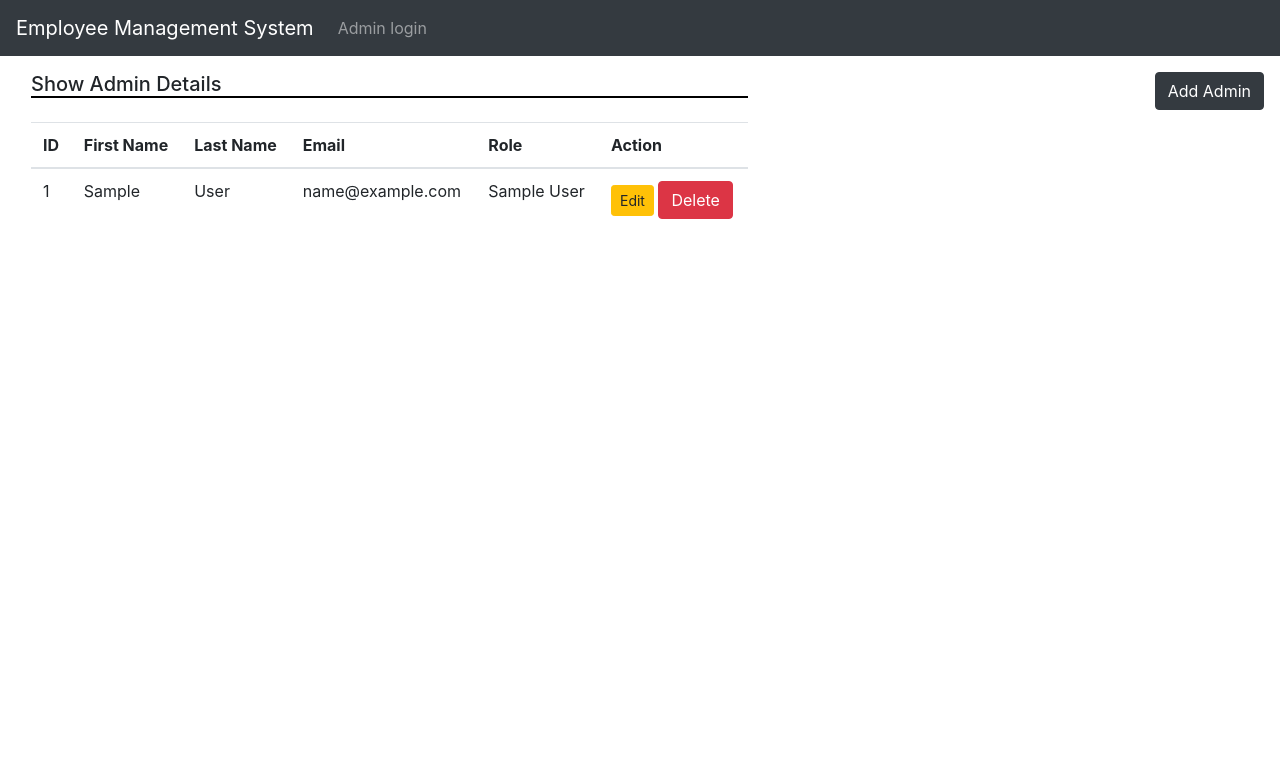
After one commit to Abshar12/EmployeeManagementSystem, a Django app: page /showadm in a window 1280 px wide. The commit adds this page. Shown: the top 783 px of the page. Run offline with Django 4.2, Linux system fonts and the light colour scheme; tables that the repository leaves empty hold one stand-in row (values such as "Sample post").

Commit message:
made separate pages for adding and showing employees and admins

```diff
--- a/EmployeeManagementSystem/urls.py
+++ b/EmployeeManagementSystem/urls.py
@@ -29,7 +29,9 @@ urlpatterns = [
     path('delete/<int:id>', delete, name='delete'),
     path('<int:id>',update,name='update'),
     path('addAdmin',add_admin,name='addAdmin'),
-    path('show',show_employee,name='show')
+    path('showemp',show_employee,name='showemp'),
+    path('showadm',show_admin,name='showadm')
+
 
 
 ]
--- a/employee/templates/add_admin.html
+++ b/employee/templates/add_admin.html
@@ -10,6 +10,7 @@
 
         {% endif %}
     </div>
+    <a href="{% url 'showadm' %}" ><button class="btn btn-dark m-3" style ="float: right;">Show Admin</button></a>
     <div class="row">
         <div class="col-md-4">
             <form action="" method="POST" class="m-3">
@@ -27,7 +28,7 @@
             </form>
         </div>
 
-        <div class="col-md-7 m-3" >
+        {% comment %} <div class="col-md-7 m-3" >
             <h5 style="border-bottom:2px solid black ">Show Admin Details</h5>
             <table class="table table-hover">
                 <thead>
@@ -84,5 +85,5 @@
                     </tbody>
                 </table>
             </div>
-        </div>
+        </div> {% endcomment %}
     </body>
--- a/employee/templates/add_employee.html
+++ b/employee/templates/add_employee.html
@@ -11,6 +11,7 @@
 
             {% endif %}
         </div>
+        <a href="{% url 'showemp' %}" ><button class="btn btn-dark m-3" style ="float: right;">Show Employee</button></a>
         <div class="row">
             <div class="col-md-4">
                 <form action="" method="POST" class="m-3">
--- /dev/null
+++ b/employee/templates/show_admin.html
@@ -0,0 +1,62 @@
+{% include 'header.html' %}
+<body>
+    <a href="{% url 'addAdmin' %}" ><button class="btn btn-dark m-3" style ="float: right;">Add Admin</button></a>
+<div class="col-md-7 m-3" >
+    <h5 style="border-bottom:2px solid black ">Show Admin Details</h5>
+    <table class="table table-hover">
+        <thead>
+            <tr>
+                <th scope="col">ID</th>
+                <th scope="col">First Name</th>
+                <th scope="col">Last Name</th>
+
+                <th scope="col">Email</th>
+                <th scope="col">Role</th>
+
+                <th scope="col">Action</th>
+            </tr>
+        </thead>
+        <tbody>
+            {% for st in Adm %}
+                <tr>
+                    <td>{{st.id}}</td>
+                    <td>{{st.first_name}}</td>
+                    <td>{{st.last_name}}</td>
+
+                    <td>{{st.email}}</td>
+                    <td>{{st.role}}</td>
+
+                    <td>
+                        <a href="{% url 'update' st.id %}" class="btn btn-warning btn-sm">Edit</a>
+                        <form action="{% url 'delete' st.id %}" method="POST" class="d-inline">{%csrf_token%}
+                            <input type="Submit" class="btn btn-danger del" value="Delete">
+                        </form>
+                    </td>
+                    <!-- <td>
+                        <td><a href="addemployee/delete/{{ st.id }}">delete</a></td>
+                    </td> -->
+                </tr>
+            {% endfor %}
+            <nav aria-label="...">
+                <ul class="pagination">
+                    {% if Adm.has_previous%}
+                  <li class="page-item">
+                    <a class="page-link" href="?page=1" tabindex="-1">First</a>
+                  </li>
+                  <li class="page-item">
+                    <a class="page-link" href="?page={{Adm.previous_page_number}}" tabindex="-1">Previous</a>
+                  </li>
+                  {%  endif %}
+
+                  {% if Adm.has_next%}
+                  <li class="page-item">
+                    <a class="page-link" href="?page={{Adm.next_page_number}}">Next</a>
+                  </li>
+                  {% endif %}
+                </ul>
+              </nav>
+            </tbody>
+        </table>
+    </div>
+</div>
+</body>
--- a/employee/templates/welcome.html
+++ b/employee/templates/welcome.html
@@ -23,6 +23,10 @@
 
           <li class="nav-item">
             <a class="nav-link" href="{% url 'addEmployee' %}">Add Employee</a>
+          </li>
+
+          <li class="nav-item">
+            <a class="nav-link" href="{% url 'addAdmin' %}">Add Admin</a>
           </li>
 
 
--- a/employee/views.py
+++ b/employee/views.py
@@ -62,14 +62,9 @@ def show_employee(request):
     p = Paginator(Employee.objects.all(),2)
     page = request.GET.get('page')
     Emp = p.get_page(page)
-    # return render(request,'add_employee.html',{'form':form,'stu':show})
-    return render(request,'show.html',{'Emp':Emp})
+    return render(request,'show_emp.html',{'Emp':Emp})
 
-# def add_admin(request):
 
-#     show=Admin.objects.all()
-
-#     return render(request,'add_admin.html',{'stu':show})
 
 def add_admin(request):
     form = AdminAdd()
@@ -82,13 +77,15 @@ def add_admin(request):
 
         else:
             form=AdminAdd()
+    return render(request,'add_admin.html',{'form':form})
 
+def show_admin(request):
     show=Admin.objects.all()
     p = Paginator(Admin.objects.all(),2)
     page = request.GET.get('page')
     Adm = p.get_page(page)
     # return render(request,'add_employee.html',{'form':form,'stu':show})
-    return render(request,'add_admin.html',{'form':form,'Adm':Adm})
+    return render(request,'show_admin.html',{'Adm':Adm})
 
 
 
```
Also changed, not shown: employee/templates/show_emp.html (renamed from employee/templates/show.html, +12 -0 lines).
